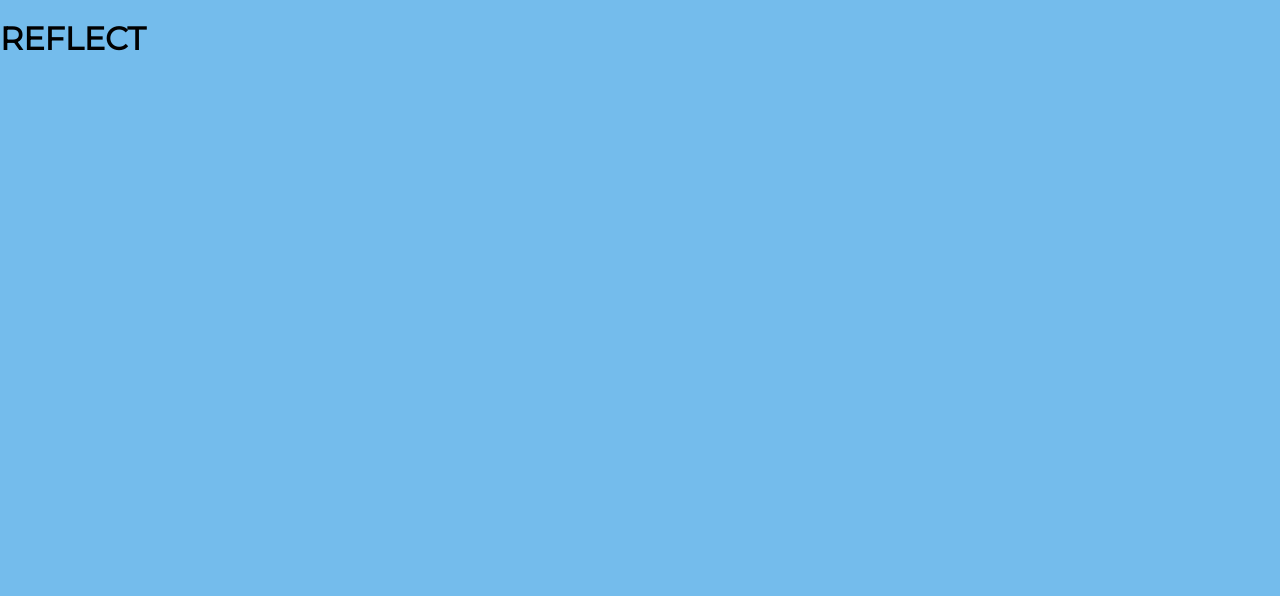
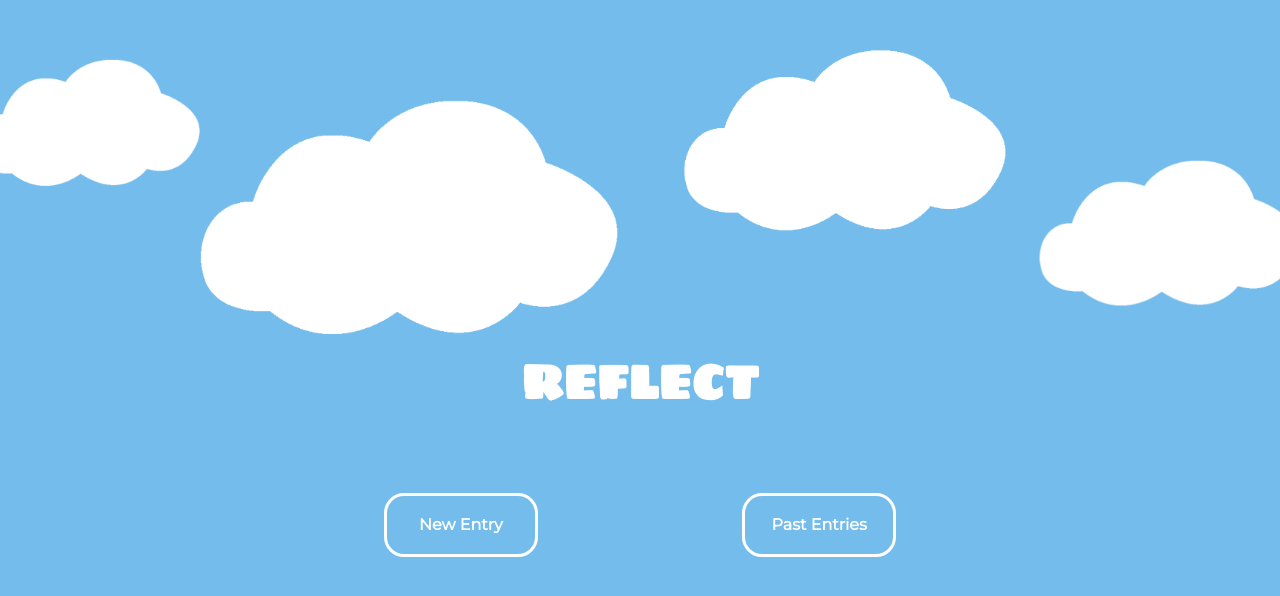
Before and after one commit to clarazhao101/clarazhao101.github.io-portal, a plain HTML site: page des157-wi20/reflect/index.html in a window 1280 px wide. Drawn offline with nearby package versions, Linux system fonts and the light colour scheme.

Commit message:
did most of the project

```diff
--- /dev/null
+++ b/des157-wi20/reflect/homestyles.css
@@ -0,0 +1,63 @@
+body {
+  margin: 0;
+  font-family: Arial, Helvetica, sans-serif;
+}
+
+.hero-image {
+  background-image: url('images/homebackground.png');
+  height: 100vh;
+  background-position: center;
+  background-repeat: no-repeat;
+  background-size: cover;
+  position: relative;
+}
+
+.hero-text{
+  font-family: 'Sigmar One', cursive;
+  text-align: center;
+  position: absolute;
+  top: 55%;
+  left: 50%;
+  transform: translate(-50%, -50%);
+  color: white;
+}
+
+.hero-text h1{
+  font-size: 3em;
+}
+
+.largebox{
+  font-size: 1em;
+  display:flex;
+  font-family: 'Montserrat', sans-serif;
+  font-weight: bolder;
+  flex-direction: row;
+  align-items: center;
+  justify-content: center;
+  /* background-color: yellow; */
+  width:40vw;
+
+
+}
+
+.largebox div{
+  margin-top: 50px;
+  flex:1;
+  padding:20px;
+  border: 3px solid white;
+  border-radius: 20px;
+  transition: transform .2s;
+}
+
+.largebox div:hover{
+  transform: scale(1.5);
+}
+
+.largebox div:first-of-type{
+  margin-right:40%;
+}
+
+.largebox div a{
+  text-decoration: none;
+  color:white;
+}
--- a/des157-wi20/reflect/index.html
+++ b/des157-wi20/reflect/index.html
@@ -4,7 +4,8 @@
     <meta charset="UTF-8">
     <link href="https://cdnjs.cloudflare.com/ajax/libs/normalize/8.0.1/normalize.min.css" rel="stylesheet">
     <link href="https://fonts.googleapis.com/css?family=Montserrat&display=swap" rel="stylesheet">
-    <link rel="stylesheet" href="styles.css">
+    <link href="https://fonts.googleapis.com/css?family=Sigmar+One&display=swap" rel="stylesheet">
+    <link rel="stylesheet" href="homestyles.css">
     <meta name="viewport" content="width=device-width, initial-scale=1.0">
     <meta http-equiv="X-UA-Compatible" content="ie=edge">
     <title>Digital Interactions</title>
@@ -12,8 +13,14 @@
 
 <body>
 
-<h1>REFLECT</h1>
-<p><a href=""
-
+  <div class="hero-image">
+    <div class="hero-text">
+      <h1>REFLECT</h1>
+      <div class="largebox">
+        <div><a href="diary.html">New Entry</a></div>
+        <div>Past Entries</div>
+    </div>
+  </div>
+</div>
 </body>
 </html>
--- a/des157-wi20/reflect/script.js
+++ b/des157-wi20/reflect/script.js
@@ -29,7 +29,7 @@ document.getElementById("myform").addEventListener("submit", function(event){
 //This function takes an array input, then constructs the madlib, adding
 //in the user's words where necessary.
 function makeMadLib(theWords){
-    const madlib = `Today I talked to ${theWords[0]}. ${theWords[0]} is my ${theWords[1]}. ${theWords[0]} talked about ${theWords[2]},${theWords[3]}, ${theWords[4]}. I talked about ${theWords[5]},${theWords[6]}, ${theWords[7]}`;
+    const madlib = `Today I talked to ${theWords[0]}.<br><br> ${theWords[0]} is my ${theWords[1]}.<br><br> ${theWords[0]} talked about ${theWords[2]}, ${theWords[3]}, ${theWords[4]}.<br><br> I talked about ${theWords[5]},${theWords[6]}, ${theWords[7]}`;
 
     //Get the madlib container
     const mlContainer = document.getElementById('madlib');
--- a/des157-wi20/reflect/styles.css
+++ b/des157-wi20/reflect/styles.css
@@ -39,36 +39,45 @@ input{
 #diaryentry{
   width:100vw;
   height:100vh;
-  padding: 15%;
+  padding-top: 7%;
+  text-align: center;
+}
+
+#diaryentry input{
+
 }
 
 #diaryentry h2{
   color:white;
+  font-family: 'Sigmar One', cursive;
 }
 
 #diaryentry div{
   color:#74BCEC;
 }
 
+
 #endchoice{
   background-color:transparent;
+  border:none;
+  margin-top: 20px;
+  /* width:70vw; */
+  text-align: center;
 }
 
-#endchoice{
-  border:none;
-  text-align: right;
-  margin-top: 5px;
-  width:70vw;
+#endchoice h2{
+  text-align: center;
 }
 
-#endchoice p{
-  text-align: right;
-}
 
 
 #endchoice p a{
   text-decoration: none;
   color:white;
+}
+
+#endchoice p a:hover{
+  font-weight: bold;
 }
 
 button{
@@ -91,11 +100,14 @@ button a{
   border-radius: 10px;
   background-color: transparent;
   margin-top: 15px;
-  margin-bottom:15px;
+  margin-bottom:20px;
   padding:20px;
   cursor:pointer;
   color:white;
   font-weight: bold;
+  margin:auto;
+
+
 }
 
 .invisible { display:none;}
@@ -104,4 +116,7 @@ button a{
     padding: 20px;
     background-color: white;
     border-radius: 15px;
+    text-align: left;
+    margin:auto;
+
 }
```
Also changed, not shown: des157-wi20/reflect/diary.html (+5 -3 lines), des157-wi20/reflect/images/homebackground.png (added), 4 other files.
